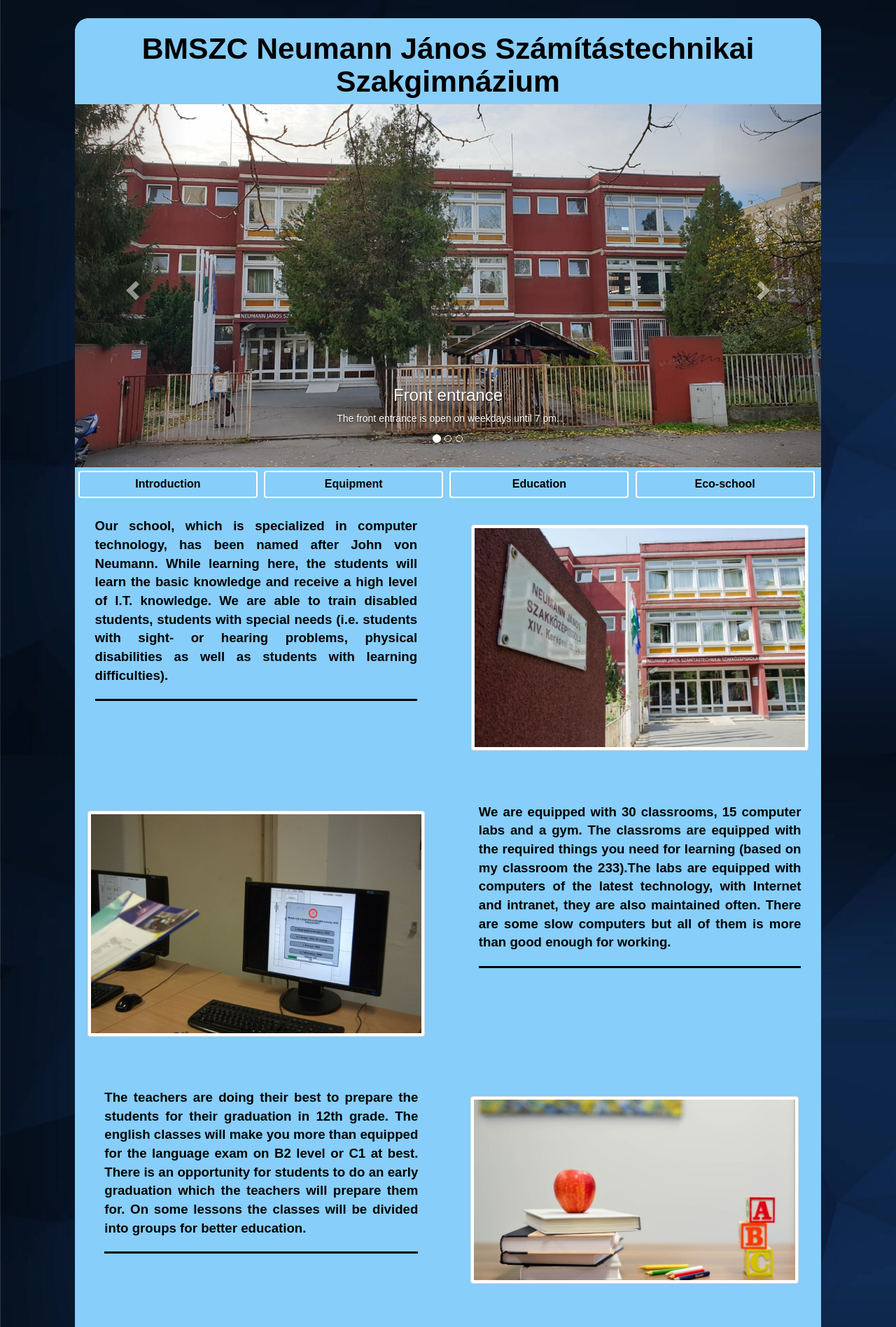
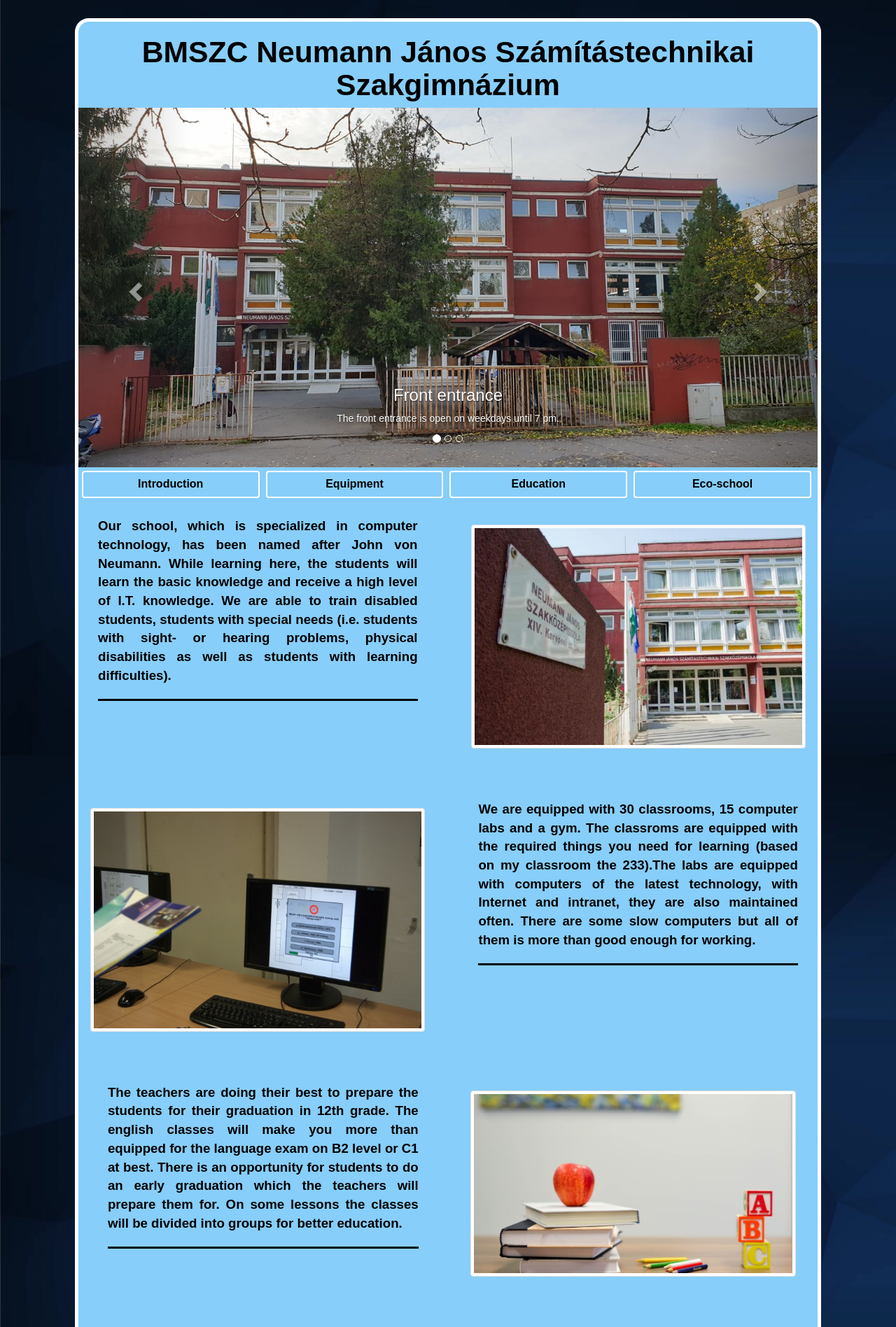
Before and after one commit to bence514/bence514.github.io, a PHP site: the page made by 10c petrányi bence project_neu/index2.html in a window 1280 px wide. Shown: the top 1897 px of the page at 70% size. Run offline with PHP 8.4, Linux system fonts and the light colour scheme.

Commit message:
border
asdasdadasdas

```diff
--- a/10c petrányi bence project_neu/style.css
+++ b/10c petrányi bence project_neu/style.css
@@ -37,6 +37,7 @@ body {
     background-color: lightskyblue;
     margin-bottom: 2%;
     border-radius: 20px 20px 0px 0px;
+    border: white 5.6px solid;
 }
 
 .gomb {
```
